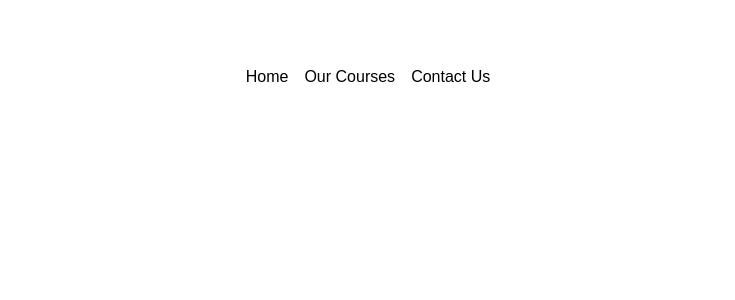
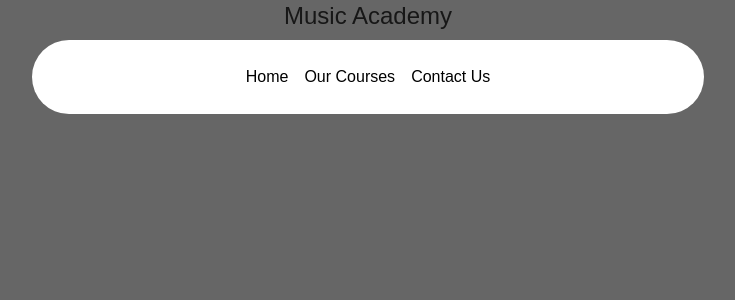
Before and after one commit to rajscriptsGH/Music-Academy, a Next.js app: page / in a window 1280 px wide. Shown: the top 300 px of the page, without its empty margins (272-1007 px from the left). Built offline with nearby package versions, Linux system fonts and the light colour scheme.

Commit message:
layout and pages updated

```diff
--- a/src/app/layout.tsx
+++ b/src/app/layout.tsx
@@ -28,7 +28,9 @@
       <body
         className={`${geistSans.variable} ${geistMono.variable} antialiased`}
       >
-        <Navbar />
+        <div className="relative w-full flex items-center">
+          <Navbar />
+        </div>
         {children}
       </body>
     </html>
--- a/src/app/page.tsx
+++ b/src/app/page.tsx
@@ -2,6 +2,8 @@
 
 export default function Home() {
   return (
-    <div></div>
+    <main className="min-h-screen bg-black/60 antialiased bg-grid-white/[0.02]">
+      <h1 className="text-2xl text-center">Music Academy</h1>
+    </main>
   );
 }
```
